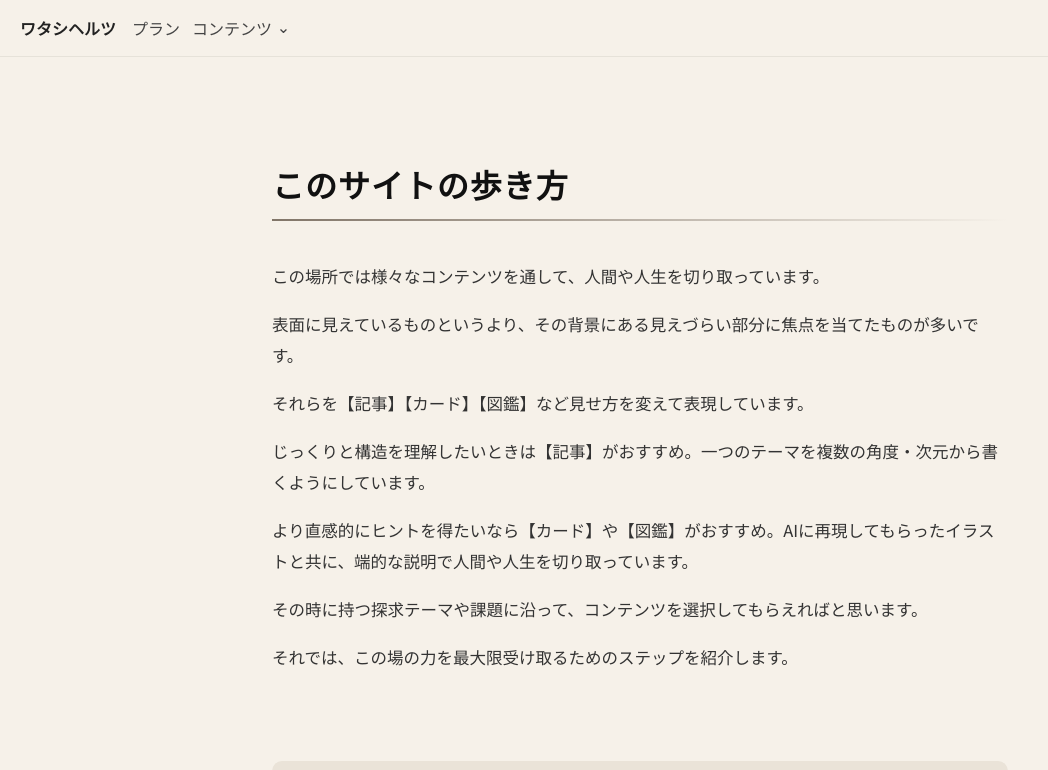
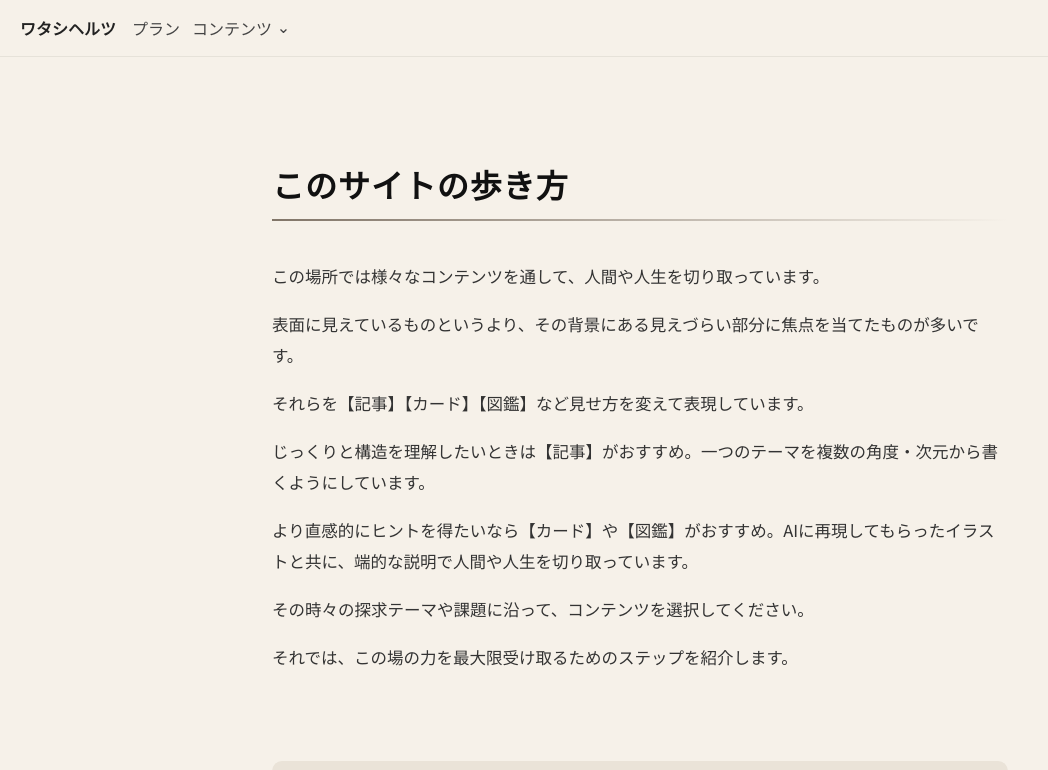
Before and after one commit to hiracoh/watashihertz, a Next.js app: page /guide in a window 1280 px wide. Shown: the top 770 px of the page, without its empty margins (0-1048 px from the left). Built offline with nearby package versions, Linux system fonts and the light colour scheme; a web font is replaced by a local one.

Commit message:
Update page.js

```diff
--- a/app/guide/page.js
+++ b/app/guide/page.js
@@ -28,7 +28,7 @@ export default function GuidePage() {
 
       <p>{`より直感的にヒントを得たいなら【カード】や【図鑑】がおすすめ。AIに再現してもらったイラストと共に、端的な説明で人間や人生を切り取っています。`}</p>
 
-      <p>{`その時に持つ探求テーマや課題に沿って、コンテンツを選択してもらえればと思います。`}</p>
+      <p>{`その時々の探求テーマや課題に沿って、コンテンツを選択してください。`}</p>
 
       <p>{`それでは、この場の力を最大限受け取るためのステップを紹介します。`}</p>
 
```
